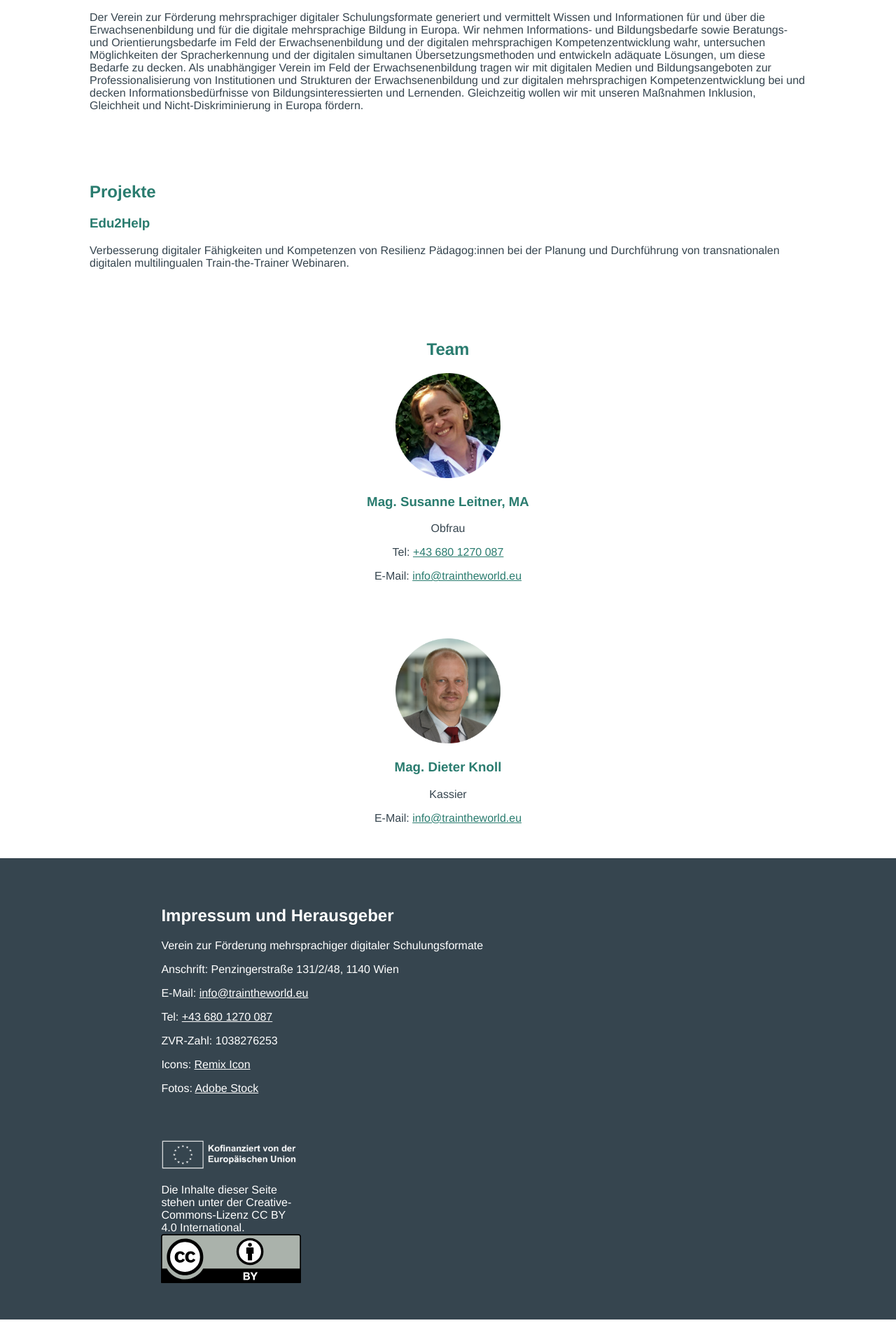
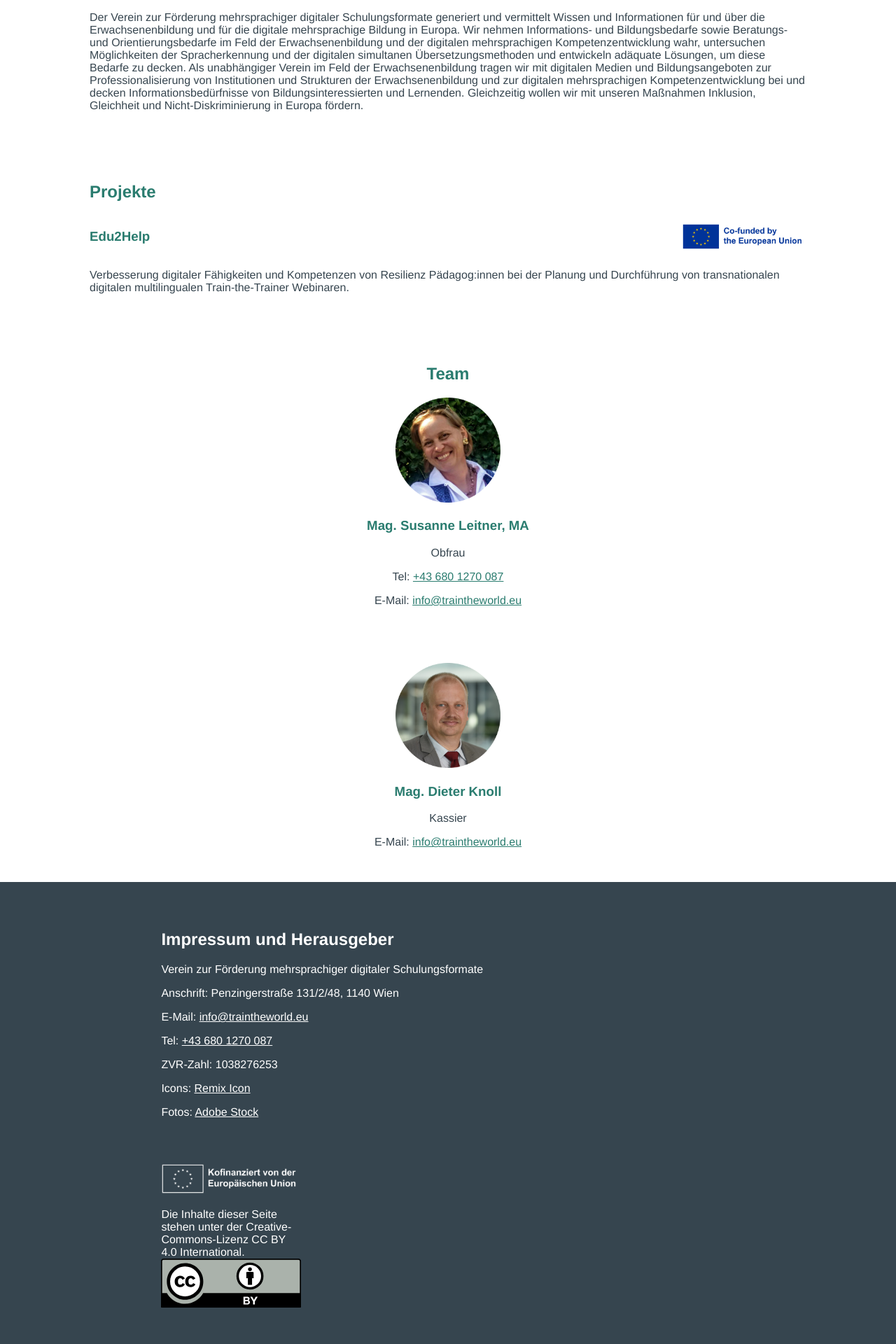
Before and after one commit to traintheworld/traintheworld.github.io, a Jekyll site: the page built from index.markdown, in a window 1280 px wide. Shown: the part 1043-2963 px from the top of the page at 70% size. Built offline with Jekyll 4.4.1, drawn with Linux system fonts in a browser that asks for light colours; before the commit the page ends 2928 px from its top, so only the background shows below that.

Commit message:
fixed css

```diff
--- a/_layouts/main.html
+++ b/_layouts/main.html
@@ -11,13 +11,28 @@ layout: default
     <section>
         <h2>Über Uns</h2>
         <p>
-            Der Verein zur Förderung mehrsprachiger digitaler Schulungsformate generiert und vermittelt Wissen und Informationen für und über die Erwachsenenbildung und für die digitale mehrsprachige Bildung in Europa. Wir nehmen Informations- und Bildungsbedarfe sowie Beratungs- und Orientierungsbedarfe im Feld der Erwachsenenbildung und der digitalen mehrsprachigen Kompetenzentwicklung wahr, untersuchen Möglichkeiten der Spracherkennung und der digitalen simultanen Übersetzungsmethoden und entwickeln adäquate Lösungen, um diese Bedarfe zu decken. Als unabhängiger Verein im Feld der Erwachsenenbildung tragen wir mit digitalen Medien und Bildungsangeboten zur Professionalisierung von Institutionen und Strukturen der Erwachsenenbildung und zur digitalen mehrsprachigen Kompetenzentwicklung bei und decken Informationsbedürfnisse von Bildungsinteressierten und Lernenden. Gleichzeitig wollen wir mit unseren Maßnahmen Inklusion, Gleichheit und Nicht-Diskriminierung in Europa fördern.
+            Der Verein zur Förderung mehrsprachiger digitaler Schulungsformate generiert und vermittelt Wissen und
+            Informationen für und über die Erwachsenenbildung und für die digitale mehrsprachige Bildung in Europa. Wir
+            nehmen Informations- und Bildungsbedarfe sowie Beratungs- und Orientierungsbedarfe im Feld der
+            Erwachsenenbildung und der digitalen mehrsprachigen Kompetenzentwicklung wahr, untersuchen Möglichkeiten der
+            Spracherkennung und der digitalen simultanen Übersetzungsmethoden und entwickeln adäquate Lösungen, um diese
+            Bedarfe zu decken. Als unabhängiger Verein im Feld der Erwachsenenbildung tragen wir mit digitalen Medien
+            und Bildungsangeboten zur Professionalisierung von Institutionen und Strukturen der Erwachsenenbildung und
+            zur digitalen mehrsprachigen Kompetenzentwicklung bei und decken Informationsbedürfnisse von
+            Bildungsinteressierten und Lernenden. Gleichzeitig wollen wir mit unseren Maßnahmen Inklusion, Gleichheit
+            und Nicht-Diskriminierung in Europa fördern.
         </p>
     </section>
     <section>
         <h2>Projekte</h2>
-        <h3>Edu2Help</h3>
-        <p>Verbesserung digitaler Fähigkeiten und Kompetenzen von Resilienz Pädagog:innen bei der Planung und Durchführung von transnationalen digitalen multilingualen Train-the-Trainer Webinaren.</p>
+        <div class="head-logo">
+            <h3>Edu2Help</h3>
+            <a class="eu-logo-head" target="_blank" href="https://erasmus-plus.ec.europa.eu/"><img
+                    src="assets/img/eu.png" alt="Kofinanziert von der Europäischen Union" height="40px">
+            </a>
+        </div>
+        <p>Verbesserung digitaler Fähigkeiten und Kompetenzen von Resilienz Pädagog:innen bei der Planung und
+            Durchführung von transnationalen digitalen multilingualen Train-the-Trainer Webinaren.</p>
     </section>
     <section>
         <h2 id="team">Team</h2>
--- a/assets/css/main.css
+++ b/assets/css/main.css
@@ -109,6 +109,17 @@ p {
     justify-self: end;
 }
 
+.eu-logo-head {
+    height: 40px;
+}
+
+.head-logo {
+    display: flex;
+    justify-content: space-between;
+    width: 100%;
+    align-items: center;
+}
+
 .b-w {
     margin: 0 1rem 1rem 1rem;
 }
```
